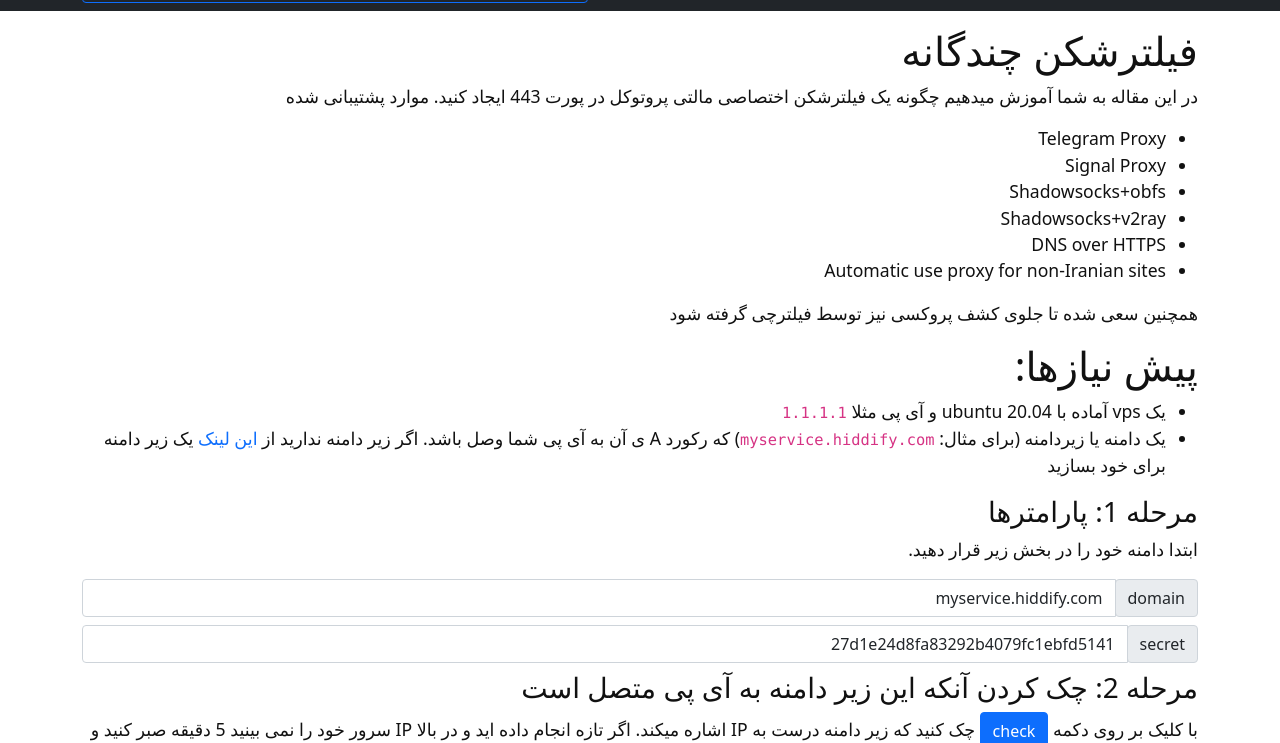
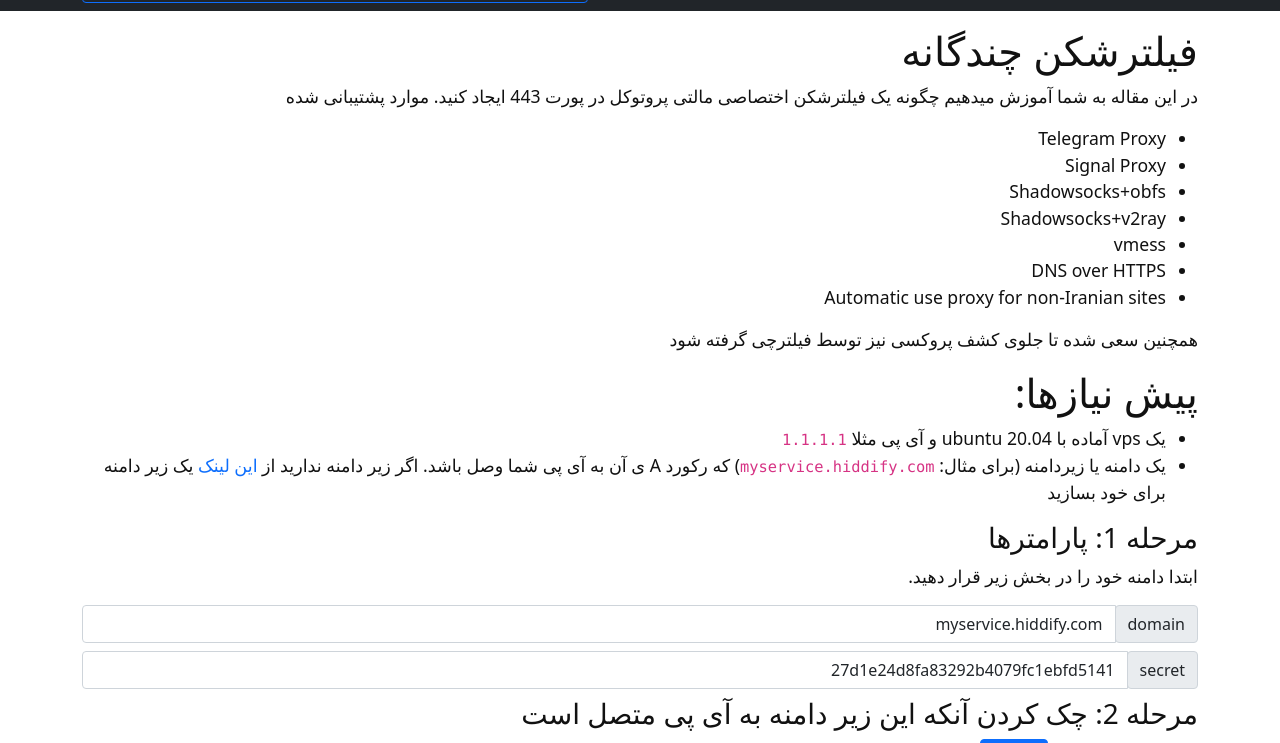
Before and after one commit to hiddify/hiddify.github.io, a Jekyll site: the page built from pages/setup-proxy-one-click.md, in a window 1280 px wide and 900 px high, cut to the strip 157-900 px from the top of the window. Built offline with Jekyll 4.4.1, drawn with Linux system fonts in a browser that asks for light colours.

Commit message:
Update setup-proxy-one-click.md

```diff
--- a/pages/setup-proxy-one-click.md
+++ b/pages/setup-proxy-one-click.md
@@ -10,6 +10,7 @@ nav_order: 1
 - Signal Proxy
 - Shadowsocks+obfs
 - Shadowsocks+v2ray
+- vmess
 - DNS over HTTPS
 - Automatic use proxy for non-Iranian sites
 
```
